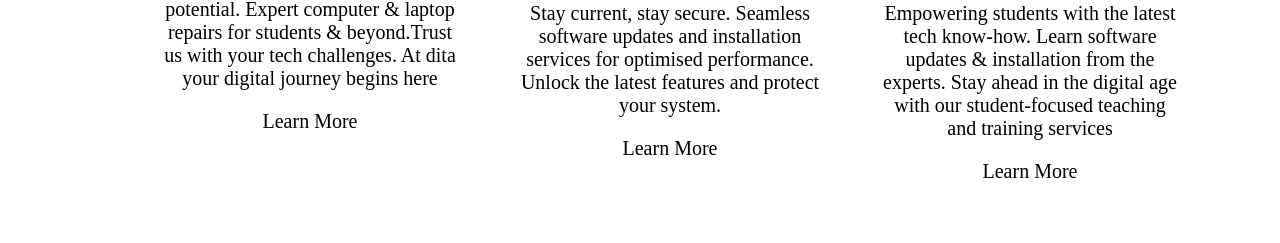
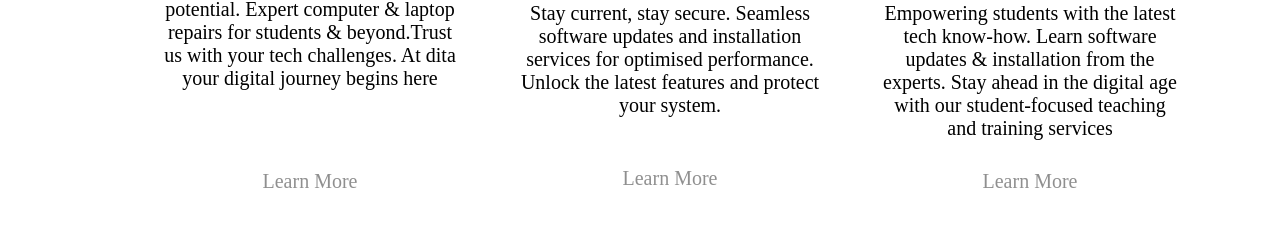
Before and after one commit to DITA-DaystarUniversity/DitaWebsite, a React (Vite) app: page / in a window 1280 px wide. Shown: the part 1394-1637 px from the top of the page. Built offline with nearby package versions, Linux system fonts and the light colour scheme.

Commit message:
Complete homepage and about page

```diff
--- a/src/Css/about_us.css
+++ b/src/Css/about_us.css
@@ -21,7 +21,8 @@
 .about_us_text p
 {
   font-size: 32px;
-  width: 550px;
+  /* width: 550px; */
+  text-wrap: wrap;
 }
 .about_us_img
 {
@@ -36,6 +37,11 @@
 
 @media screen and (max-width: 1200px)
 {
+  .about_content
+  {
+    justify-content: start;
+    margin-left: 50px;
+  }
   .about_us_img{
     display: none;
   }
@@ -43,9 +49,17 @@
   {
     margin-top: 10px;
     background-image: url(src/assets/daystar_logo.jpeg);
-    background-position: center;
+    /* background-position: center;*/
     background-size: cover;
     /* color: white; */
     background: blur(10px);
+    border-image: fill 0 linear-gradient(rgba(0, 0, 0, 0.5), rgba(0, 0, 0, 0.5));
+    color: rgb(148, 150, 150);
+
+  }
+  .about_us_text p
+  {
+    font-size: 25px;
+    width: 350px;
   }
 }
--- a/src/Css/header.css
+++ b/src/Css/header.css
@@ -68,3 +68,10 @@
     display: block;
   }
 }
+@media screen and (min-width: 1700px)
+{
+.menu_div{
+  display: none;
+  background-color: coral;
+}
+}
--- a/src/Css/homepage.css
+++ b/src/Css/homepage.css
@@ -68,6 +68,18 @@
 #services div p {
   text-align: center;
   font-size: 20px;
+}
+.learn_more1{
+  margin-top: 80px;
+  color: rgba(0, 0, 0, 0.44);
+}
+.learn_more2{
+  margin-top: 50px;
+  color: rgba(0, 0, 0, 0.44);
+}
+.learn_more3{
+  margin-top: 30px;
+  color: rgba(0, 0, 0, 0.44);
 }
 
 .home_meet_team {
--- a/src/header/header.jsx
+++ b/src/header/header.jsx
@@ -9,7 +9,7 @@ function header() {
     <>
       <div id="header">
         <div className="header_logo">
-          <img src={dita_logo} />
+          <Link to="/"><img src={dita_logo} /></Link>
         </div>
         <div className="nav_links">
           <Link to="/about">About us</Link>
--- a/src/pages/home-page.jsx
+++ b/src/pages/home-page.jsx
@@ -14,6 +14,7 @@ import linkedin from "/src/assets/linkedin.png";
 import github from "/src/assets/github_logo.png";
 import instagram from "/src/assets/instagram_logo.png";
 import Main_layout from "/src/layout/Main_layout.jsx";
+import { Link } from "react-router-dom";
 
 function homePage() {
   const currentDate = new Date();
@@ -40,7 +41,7 @@ function homePage() {
                 laptop repairs for students & beyond.Trust us with your tech
                 challenges. At dita your digital journey begins here
               </p>
-              <p>Learn More</p>
+              <p className="learn_more1">Learn More</p>
             </div>
             <div>
               <img src={software_update}></img>
@@ -50,7 +51,7 @@ function homePage() {
                 installation services for optimised performance. Unlock the
                 latest features and protect your system.
               </p>
-              <p>Learn More</p>
+              <p className="learn_more2">Learn More</p>
             </div>
             <div>
               <img src={teaching}></img>
@@ -61,7 +62,7 @@ function homePage() {
                 the digital age with our student-focused teaching and training
                 services
               </p>
-              <p>Learn More</p>
+              <p className="learn_more3">Learn More</p>
             </div>
           </div>
         </div>
```
